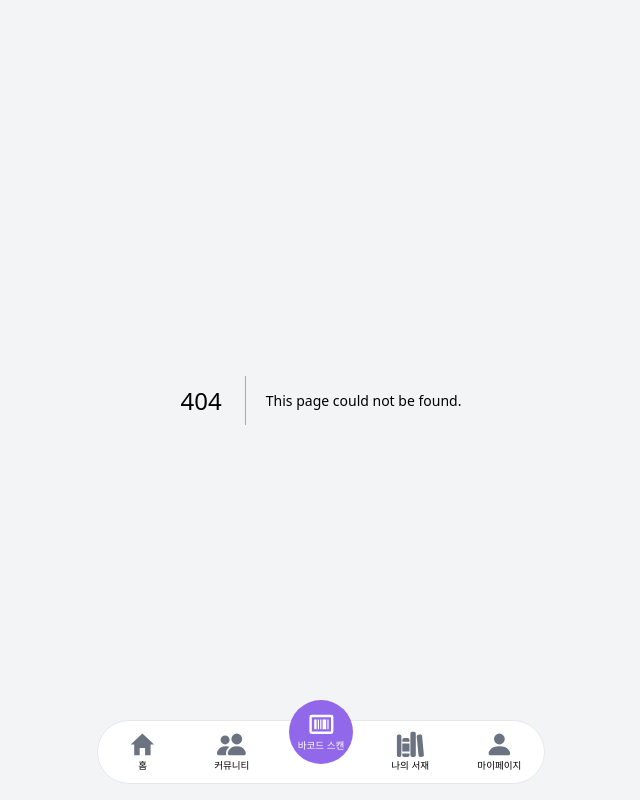
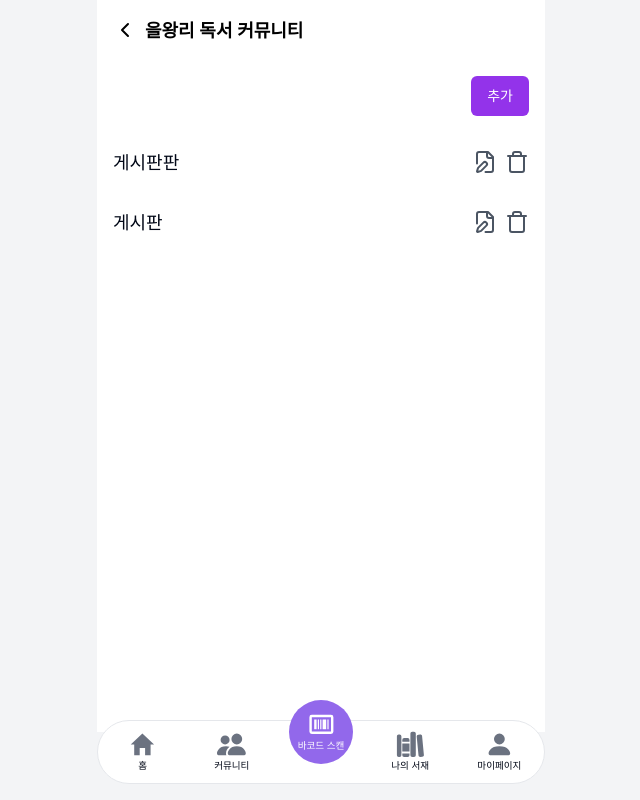
Before and after one commit to Leeminw/LiBro, a Next.js app in the folder frontend/: page /club/1/board/admin/category in a window 1280 px wide. Before the commit this address had no page. Shown: the whole page, without its empty margins (319-959 px from the left). Built offline with nearby package versions, Linux system fonts and the light colour scheme.

Commit message:
feature: 카테고리 관리 UI 제작

```diff
--- /dev/null
+++ b/frontend/src/app/club/[id]/board/admin/category/layout.tsx
@@ -0,0 +1,11 @@
+import React from "react";
+import BackBar from "@/components/layout/backbar";
+
+export default function writePageLayout({ children }: { children: React.ReactNode }) {
+    return (
+        <>
+            <BackBar title={"을왕리 독서 커뮤니티"}/>
+            {children}
+        </>
+    );
+}
--- /dev/null
+++ b/frontend/src/app/club/[id]/board/admin/category/page.tsx
@@ -0,0 +1,14 @@
+import CategoryList from "@/components/components/admin/BoardList";
+
+
+export default function CategoryAdmin(){
+
+    const data = [
+        { id: 1, title: '게시판판' },
+        { id: 2, title: '게시판' },
+    ];
+
+    return (
+        <CategoryList props={data}/>
+    )
+}
```
